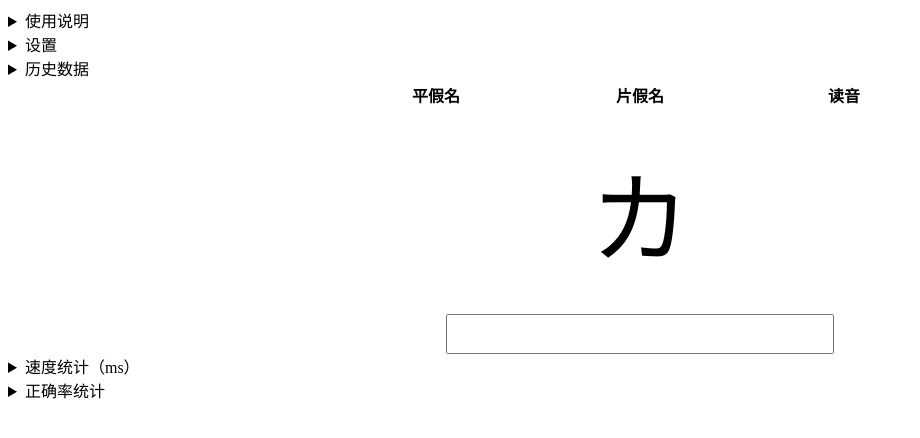
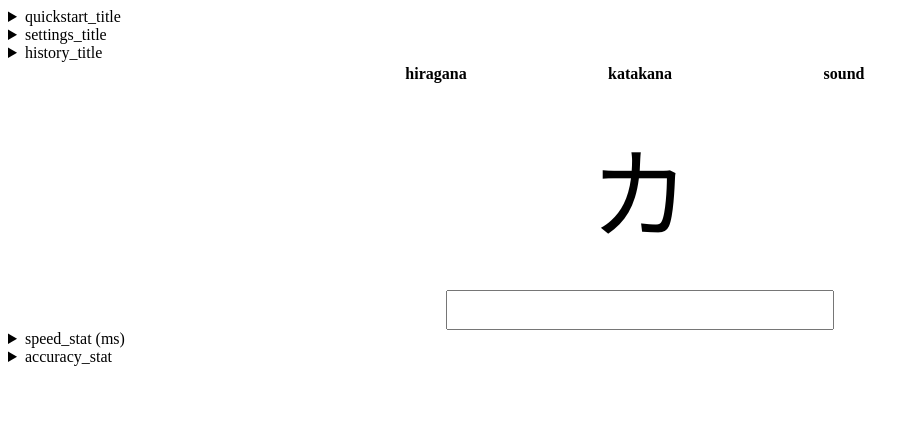
Before and after one commit to jerrylususu/gojuon-quiz, a Vue app: page / in a window 1280 px wide. Shown: the top 438 px of the page, without its empty margins (0-920 px from the left). Built offline with nearby package versions, Linux system fonts and the light colour scheme.

Commit message:
(feat) add en translation

```diff
--- a/src/components/GojuonQuiz.vue
+++ b/src/components/GojuonQuiz.vue
@@ -1,23 +1,30 @@
 <template>
 <details>
-    <summary>使用说明</summary>
+    <summary>{{ t('quickstart_title') }}</summary>
 
-<p>随机显示一个平假名或片假名，需要输入其对应的发音。</p>
-<p>输入正确后输入框背景会变为绿色，可以按下回车进入下一题，但稍等一会也会自动进入下一题。输入错误后输入框背景变为红色，需要按下回车手动进入下一题。</p>
-<p>仅正确输入会计入时间和准确率。首次输入不计入时间和准确率。数值颜色越绿表示越好（时间更短、准确率越高）。</p>
-<p>点个 Star 吧：<a href="https://github.com/jerrylususu/gojuon-quiz" target="_blank" >Github</a></p>
+<p>{{ t('quickstart_content.0') }}</p>
+<p>{{ t('quickstart_content.1') }}</p>
+<p>{{ t('quickstart_content.2') }}</p>
+<p>{{ t('quickstart_content.3') }}<a href="https://github.com/jerrylususu/gojuon-quiz" target="_blank" >Github</a></p>
 
 </details>
 <details>
-    <summary>设置</summary>
-    输入正确后等待时间（ms）：<input type="number" v-model="this.settings.correct_wait_ms" />
+    <summary>{{ t('settings_title') }}</summary>
+    {{ t('settings.input_wait') }} <input type="number" v-model="this.settings.correct_wait_ms" /> ms
+    Language:  <select v-model="$i18n.locale">
+      <option v-for="(lang, i) in langs" :key="`Lang${i}`" :value="lang">
+        {{ lang }}
+      </option>
+    </select>
 </details>
 
 <details>
-    <summary>历史数据</summary>
-    总体正确率：{{this.total_accruacy_str}} ({{this.stats.total_correct}}/{{this.stats.total_tested}}) 平均用时: {{this.average_time_str}}
-    完成组数：{{this.stats.pool_finish_count}} 连击：{{this.stats.combo}} (最高: {{this.stats.max_combo}})
-    最近10个
+    <summary>{{ t('history_title') }}</summary>
+    {{ t('history.overall_accuracy') }}: {{this.total_accruacy_str}} ({{this.stats.total_correct}}/{{this.stats.total_tested}})
+    {{ t('history.overall_time') }}: {{this.average_time_str}}
+    {{ t('history.finished_pool') }}: {{this.stats.pool_finish_count}}
+    {{ t('history.combo') }}: {{this.stats.combo}} ({{ t('history.max_combo') }} {{this.stats.max_combo}})
+    {{ t('history.last_10') }}
     <span v-for="item in this.stats.last_10.slice().reverse()" :key="item.enrolled_time" :class="{correct: item.isCorrect, incorrect: !item.isCorrect}">
         {{item.hiragana}}{{item.katakana}}
     </span>
@@ -27,9 +34,9 @@
 <div class="wrapper">
 <table class="centered">
   <tr>
-    <th>平假名</th>
-    <th>片假名</th>
-    <th>读音</th>
+    <th>{{ t('hiragana') }}</th>
+    <th>{{ t('katakana') }}</th>
+    <th>{{ t('sound') }}</th>
   </tr>
   <tr>
     <td class="large">{{this.display_hiragana}}</td>
@@ -42,7 +49,7 @@
 </div>
 
 <details>
-    <summary>速度统计（ms）</summary>
+    <summary>{{ t('speed_stat') }} (ms)</summary>
     <table>
         <tr v-for="(row, hidx) in this.history" :key="hidx">
             <td v-for="(item, vidx) in row" :key="vidx" :style="this.speed_style(item)">
@@ -54,7 +61,7 @@
 </details>
 
 <details>
-    <summary>正确率统计</summary>
+    <summary>{{ t('accuracy_stat') }}</summary>
     <table>
         <tr v-for="(row, hidx) in this.history" :key="hidx">
             <td v-for="(item, vidx) in row" :key="vidx" :style="this.accuracy_style(item)">
@@ -78,6 +85,8 @@
 <script>
 
 import { gujuon_data } from "@/gojuon.js";
+import { useI18n } from 'vue-i18n'
+
 
 export default {
     data() {
@@ -109,6 +118,7 @@ export default {
             history: [],
             hiragana_to_history: {},
             pool: [],
+            langs: ['zh', 'en']
         }
     },
     computed: {
@@ -346,7 +356,15 @@ export default {
         this.fillPool()
         this.next()
         this.buildHistoryMatrix()
-    }
+    },
+    setup() {
+        const { t } = useI18n({
+            inheritLocale: true,
+            // useScope: 'local',
+        })
+
+        return { t }
+  }
 }
 </script>
 
--- /dev/null
+++ b/src/i18n.js
@@ -0,0 +1,28 @@
+import { createI18n } from 'vue-i18n'
+
+/**
+ * Load locale messages
+ *
+ * The loaded `JSON` locale messages is pre-compiled by `@intlify/vue-i18n-loader`, which is integrated into `vue-cli-plugin-i18n`.
+ * See: https://github.com/intlify/vue-i18n-loader#rocket-i18n-resource-pre-compilation
+ */
+function loadLocaleMessages() {
+  const locales = require.context('./locales', true, /[A-Za-z0-9-_,\s]+\.json$/i)
+  const messages = {}
+  locales.keys().forEach(key => {
+    const matched = key.match(/([A-Za-z0-9-_]+)\./i)
+    if (matched && matched.length > 1) {
+      const locale = matched[1]
+      messages[locale] = locales(key).default
+    }
+  })
+  return messages
+}
+
+export default createI18n({
+  legacy: false,
+  globalInjection: true,
+  locale: navigator.language.split('-')[0] || process.env.VUE_APP_I18N_LOCALE || 'en',
+  fallbackLocale: process.env.VUE_APP_I18N_FALLBACK_LOCALE || 'en',
+  messages: loadLocaleMessages()
+})
--- /dev/null
+++ b/src/locales/en.json
@@ -0,0 +1,27 @@
+{
+    "quickstart_title": "Quickstart",
+    "quickstart_content": [
+      "Randomly choose A hiragana or katakana, and enter its corresponding sound.",
+      "If the input is correct, the background of the input box will turn green, and you can press Enter to enter the next question, or wait for it to automatically display the next question. If the input is incorrect, the background of the input box turns red, and you need to press Enter to manually enter the next question.",
+      "Only correct answers will be counted for speed and accuracy. The first entry does not count. The greener the color, the better (shorter time, higher accuracy).",
+      "Give me a star: "
+    ],
+    "settings_title": "Settings",
+    "settings": {
+      "input_wait": "Wait time after correct input"
+    },
+    "history_title": "Stats",
+    "history": {
+      "overall_accuracy": "Overall Accuracy",
+      "overall_time": "Avg. Time",
+      "finished_pool": "Round Finished",
+      "combo": "Combo",
+      "max_combo": "Max Combo",
+      "last_10": "Last 10"
+    },
+    "hiragana": "Hiragana",
+    "katakana": "Katakana",
+    "sound": "Sound",
+    "speed_stat": "Speed / Response Time",
+    "accuracy_stat": "Accuracy"
+  }
--- /dev/null
+++ b/src/locales/zh.json
@@ -0,0 +1,27 @@
+{
+  "quickstart_title": "使用说明",
+  "quickstart_content": [
+    "随机显示一个平假名或片假名，需要输入其对应的发音。",
+    "输入正确后输入框背景会变为绿色，可以按下回车进入下一题，但稍等一会也会自动进入下一题。输入错误后输入框背景变为红色，需要按下回车手动进入下一题。",
+    "仅正确输入会计入时间和准确率。首次输入不计入时间和准确率。数值颜色越绿表示越好（时间更短、准确率越高）。",
+    "点个 Star 吧："
+  ],
+  "settings_title": "设置",
+  "settings": {
+    "input_wait": "输入正确后等待时间"
+  },
+  "history_title": "历史数据",
+  "history": {
+    "overall_accuracy": "总体正确率",
+    "overall_time": "平均用时",
+    "finished_pool": "完成组数",
+    "combo": "连击",
+    "max_combo": "最大连击",
+    "last_10": "最近10个"
+  },
+  "hiragana": "平假名",
+  "katakana": "片假名",
+  "sound": "读音",
+  "speed_stat": "速度统计",
+  "accuracy_stat": "正确率统计"
+}
--- a/src/main.js
+++ b/src/main.js
@@ -1,4 +1,5 @@
 import { createApp } from 'vue'
 import App from './App.vue'
+import i18n from './i18n'
 
-createApp(App).mount('#app')
+createApp(App).use(i18n).mount('#app')
--- a/vue.config.js
+++ b/vue.config.js
@@ -2,4 +2,16 @@ const { defineConfig } = require('@vue/cli-service')
 module.exports = defineConfig({
   transpileDependencies: true,
   publicPath: './',
+
+  pluginOptions: {
+    i18n: {
+      locale: 'zh',
+      fallbackLocale: 'en',
+      localeDir: 'locales',
+      enableLegacy: false,
+      runtimeOnly: false,
+      compositionOnly: false,
+      fullInstall: true
+    }
+  }
 })
```
Also changed, not shown: package.json (+7 -3 lines), 2 other files (tests, documents, lock files or other folders).
